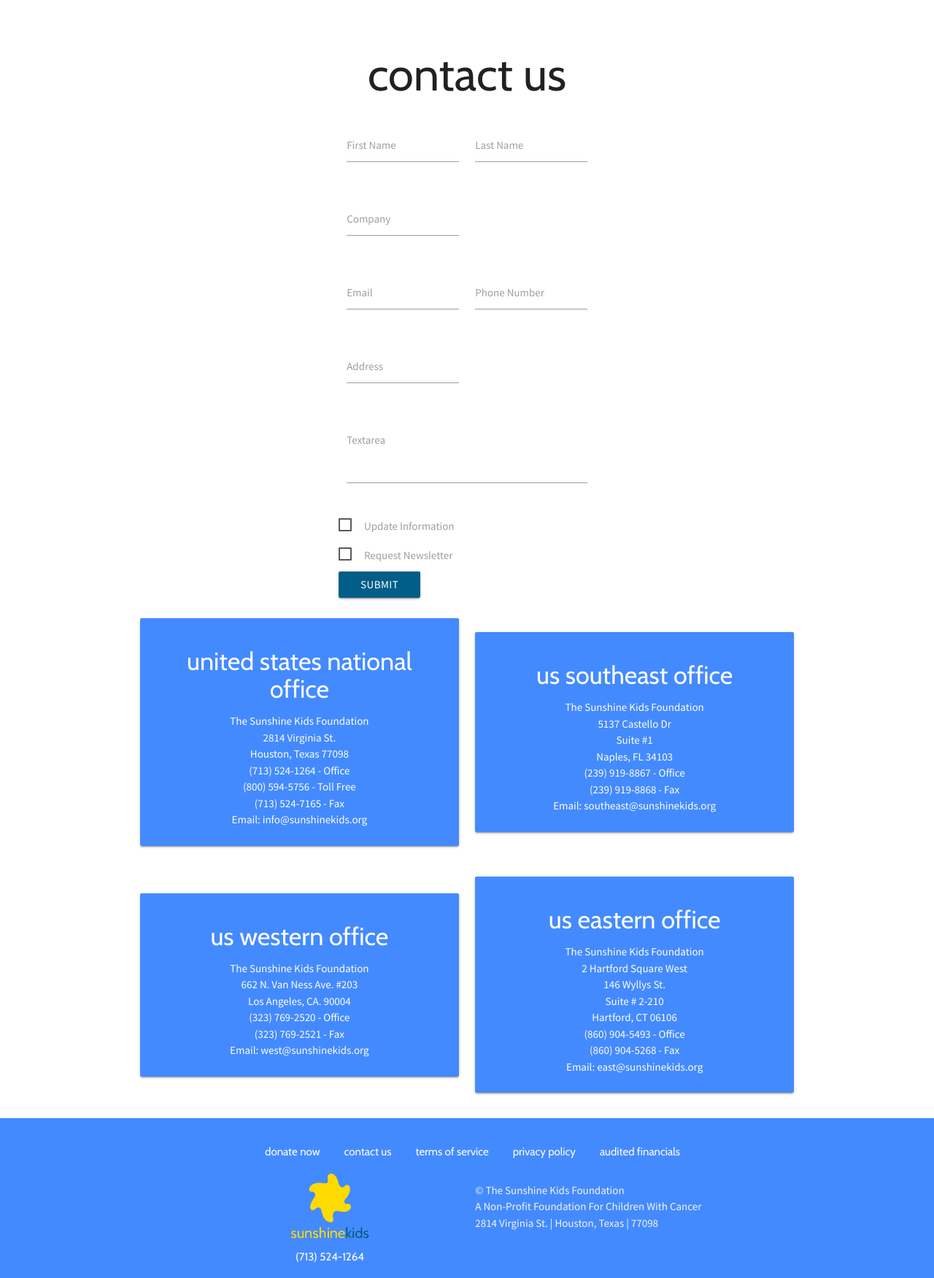
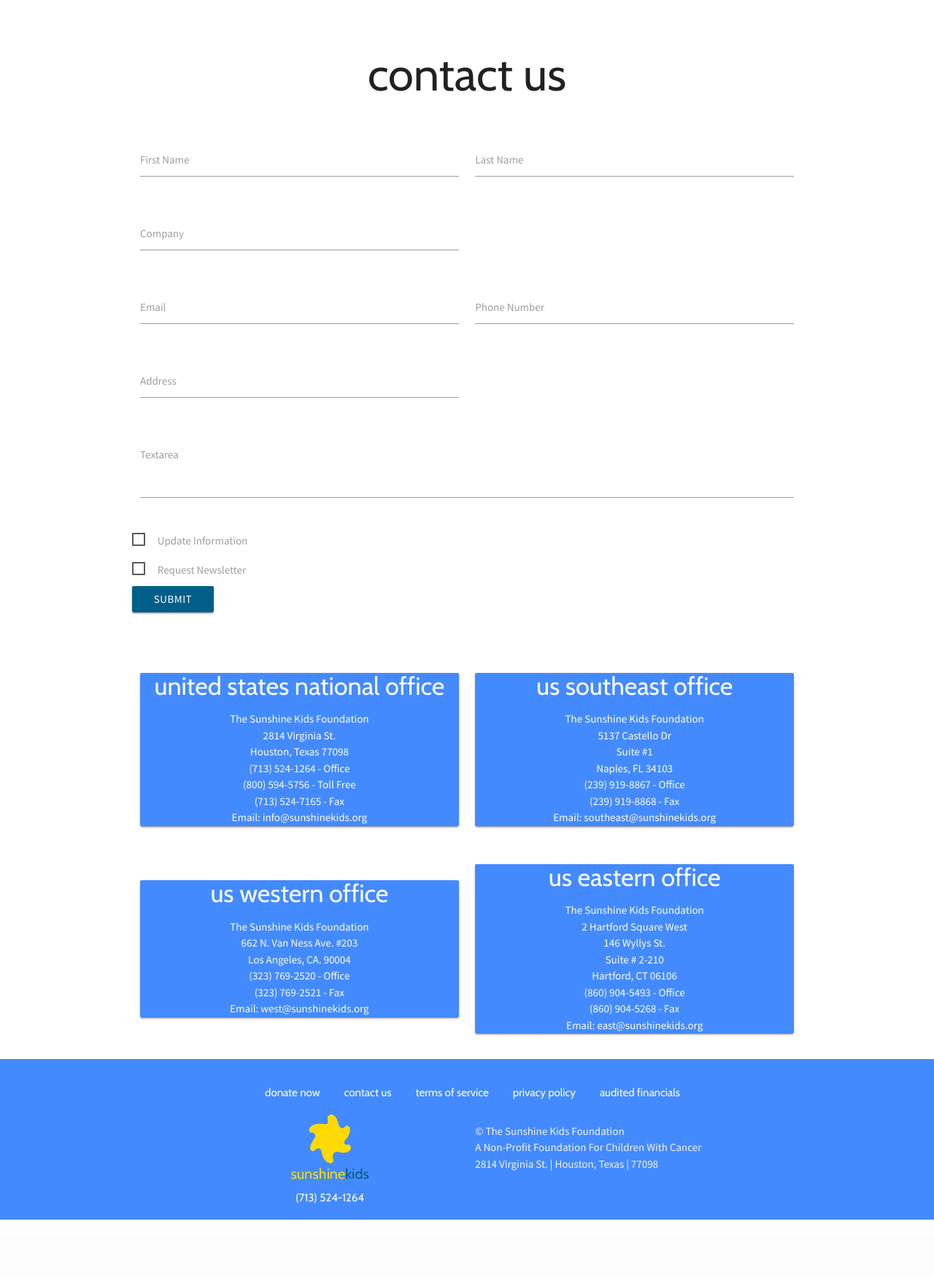
Before and after one commit to amclaury/sunshinekids, a PHP site: page /contactus.php in a window 1280 px wide. Shown: the part 413-2164 px from the top of the page at 73% size. After the commit the page ends 2084 px from the top, so only its background shows below. Run offline with PHP 8.4, Linux system fonts and the light colour scheme; some libraries are stand-ins or nearby versions; some web fonts are replaced.

Commit message:
Latest updates

```diff
--- a/contactus.php
+++ b/contactus.php
@@ -22,10 +22,10 @@
     <a class="carousel-item" href="#four!"><img src="img/hero4.jpg"></a>
 	<a class="carousel-item" href="#four!"><img src="img/hero5.jpg"></a>
   </div>
-
 	  <div class ="row">
     <center><h1>Contact Us</h1></center>
-    <form class="col l10 s10 offset-s1 offset-l1" method="post" action="form.php">
+		</div>
+    <form class="col l10 s10 offset-s1 offset-l1 container" method="post" action="form.php">
       <div class="row">
         <div class="input-field col s6">
           <input id="first_name" name="first_name" type="text" class="validate">
@@ -64,6 +64,7 @@
           <label for="textarea1">Textarea</label>
         </div>
       </div>
+	  <div class="row offset-1">
       <p>
         <input type="checkbox" name="update" id="check1" />
         <label for="check1">Update Information</label>
@@ -72,15 +73,17 @@
         <input type="checkbox" name="news" id="check2" />
         <label for="check2">Request Newsletter</label>
       </p>
-      <input type="submit" class="btn btn-success btn-send" value="Submit">
+      <input type="submit" class="btn btn-success btn-send center" value="Submit">
+	  </div>
       </form>
 	</div>
-
+	<br/>
+	<br/>
 	<div class="container">
       <div class="row center valign-wrapper">
         <div class="col l6 s12">
           <div class="card blue accent-2">
-            <div class="card-content white-text">
+            <div class="card-content-cvx white-text">
 				<h4>United States National Office</h4>
 				 <p>The Sunshine Kids Foundation<br/>
              		2814 Virginia St.<br/>
@@ -94,7 +97,7 @@
 		</div>
     <div class="col l6 s12">
           <div class="card blue accent-2">
-            <div class="card-content white-text">
+            <div class="card-content-cvx white-text">
 				<h4>US Southeast Office</h4>
               <p>The Sunshine Kids Foundation<br/>
 					5137 Castello Dr <br/>
@@ -113,7 +116,7 @@
       	      <div class="row center valign-wrapper">
         <div class="col l6 s12">
           <div class="card blue accent-2">
-            <div class="card-content white-text">
+            <div class="card-content-cvx white-text">
 				<h4>US Western Office</h4>
               <p>The Sunshine Kids Foundation<br/>
 					662 N. Van Ness Ave. #203<br/>
@@ -127,7 +130,7 @@
 		</div>
 		        <div class="col l6 s12">
           <div class="card blue accent-2">
-            <div class="card-content white-text">
+            <div class="card-content-cvx white-text">
 				<h4>US Eastern Office</h4>
 				<p>The Sunshine Kids Foundation<br/>
 					2 Hartford Square West<br/>
--- a/newsmedia.php
+++ b/newsmedia.php
@@ -29,9 +29,7 @@
 			<h4>YouTube</h4>
           <div class="card center">
             <div class="card-image">
-                <a href="https://www.youtube.com/user/TheSunshineKids" target="_blank">
-				<img src="img/youtube_mockup.jpg">
-              </a>
+				<iframe width="100%" height="405" src="https://www.youtube.com/embed/?listType=playlist&index=4&list=UUHPSqZP5-9Jcyj4iRl3xN7Q" frameborder="0" allowfullscreen></iframe>
           </div>
         </div>
 		</div>
```
Also changed, not shown: events.php (+1 -9 lines).
